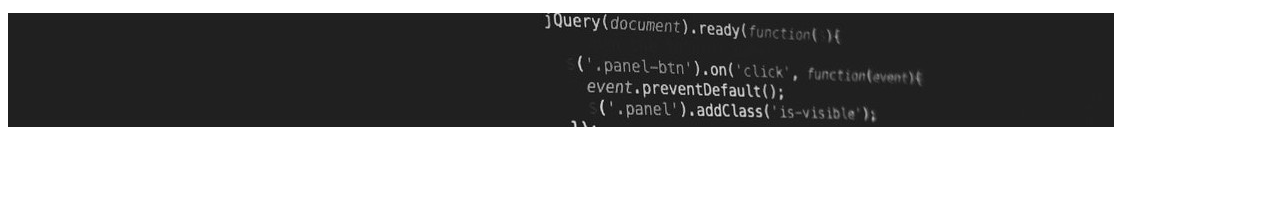
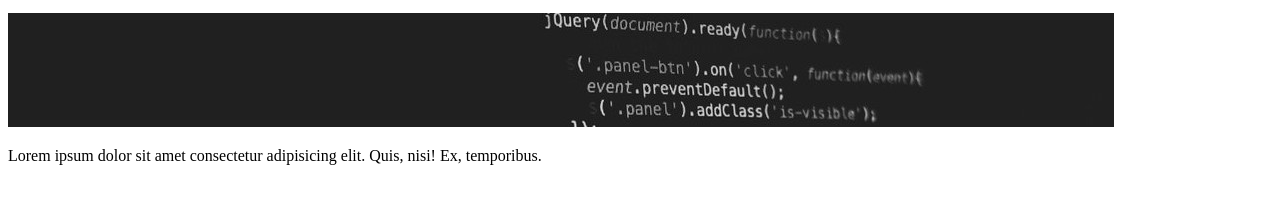
Before and after one commit to ugljesaSt/vezba_1, a plain HTML site: page index.html in a window 1280 px wide. Shown: the part 101-304 px from the top of the page. Drawn offline with Linux system fonts and the light colour scheme.

Commit message:
cetvrta izmena

```diff
--- a/index.html
+++ b/index.html
@@ -10,6 +10,7 @@
     <h1>AAAAAAAAAAAAAAAAA</h1>
     <p>Lorem ipsum, dolor sit amet consectetur adipisicing elit. Recusandae ab tenetur natus sint doloribus animi mollitia sunt odit libero cum.</p>
     <img src="header.jpg" alt="">
+    <p>Lorem ipsum dolor sit amet consectetur adipisicing elit. Quis, nisi! Ex, temporibus.</p>
 
 </body>
 </html>
```
